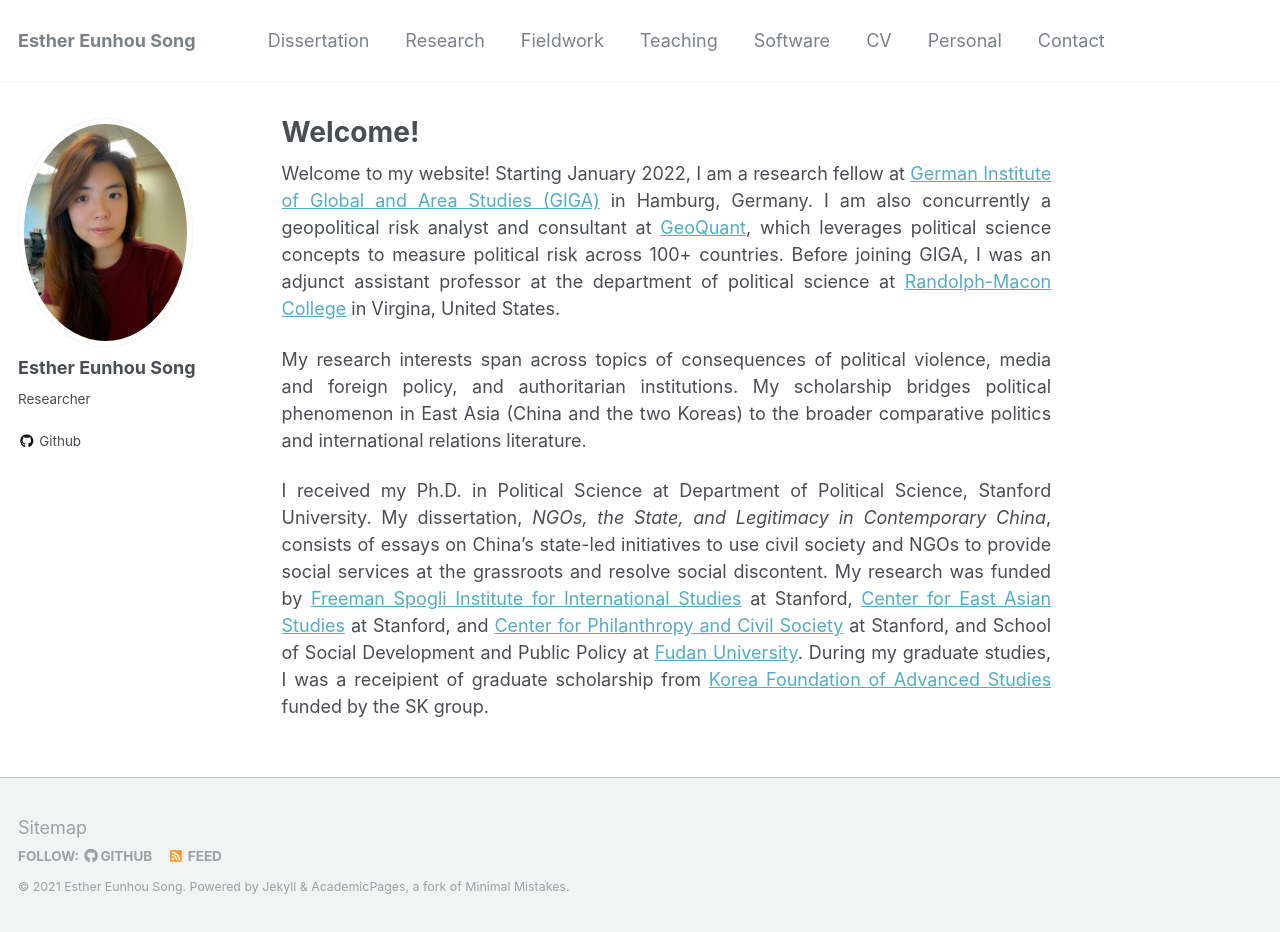
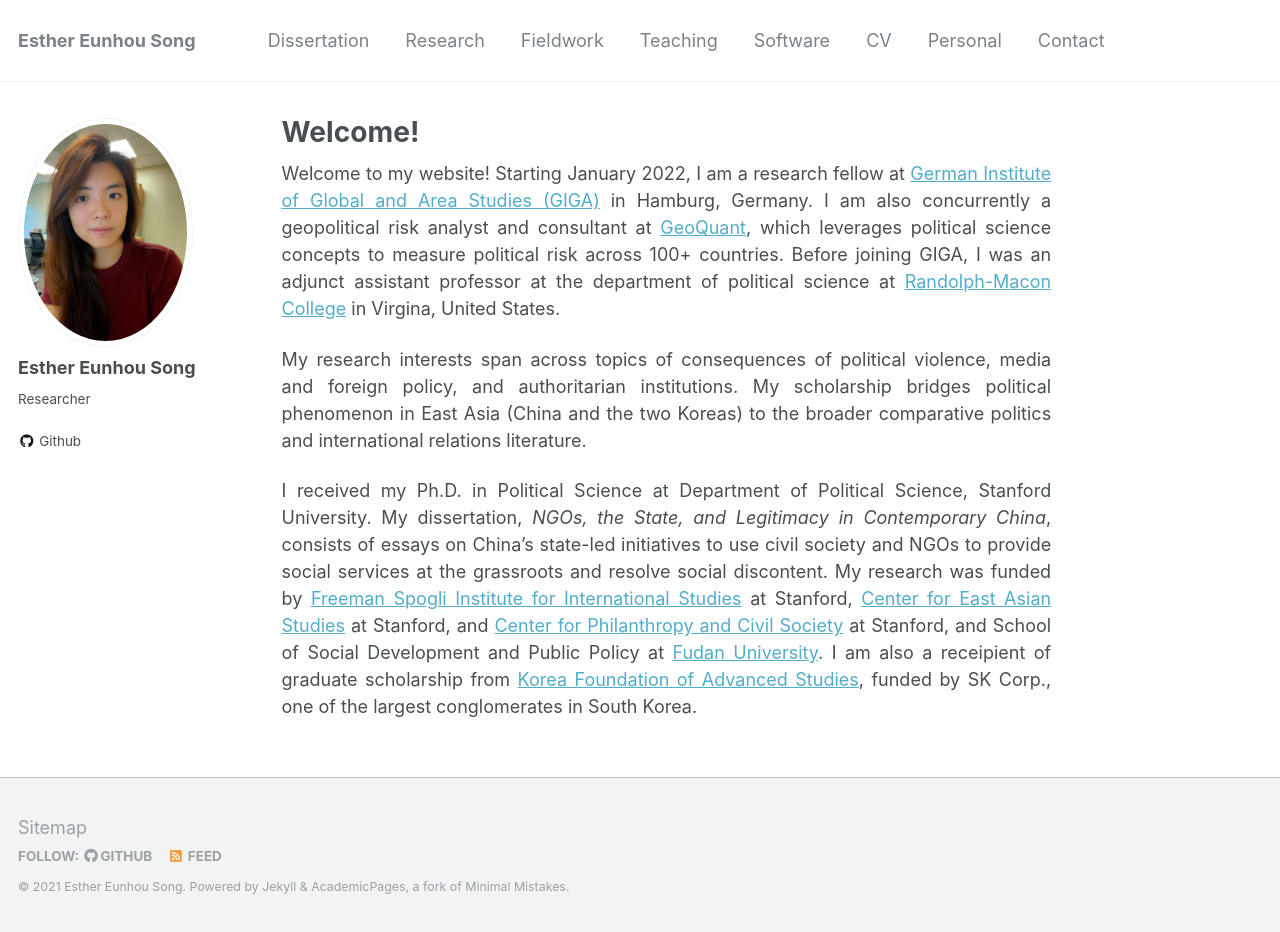
Before and after one commit to ehsong/ehsong.github.io, a Jekyll site: the page built from _pages/about.md, in a window 1280 px wide and 932 px high. Built offline with Jekyll 4.4.1, drawn with Linux system fonts in a browser that asks for light colours.

Commit message:
Update about.md

```diff
--- a/_pages/about.md
+++ b/_pages/about.md
@@ -11,4 +11,4 @@
 
 My research interests span across topics of consequences of political violence, media and foreign policy, and authoritarian institutions. My scholarship bridges political phenomenon in East Asia (China and the two Koreas) to the broader comparative politics and international relations literature.
 
-I received my Ph.D. in Political Science at Department of Political Science, Stanford University. My dissertation, *NGOs, the State, and Legitimacy in Contemporary China*, consists of essays on China's state-led initiatives to use civil society and NGOs to provide social services at the grassroots and resolve social discontent. My research was funded by [Freeman Spogli Institute for International Studies](https://fsi.stanford.edu/) at Stanford, [Center for East Asian Studies](https://ceas.stanford.edu/) at Stanford, and [Center for Philanthropy and Civil Society](https://pacscenter.stanford.edu/) at Stanford, and School of Social Development and Public Policy at [Fudan University](https://www.fudan.edu.cn/en/). During my graduate studies, I was a receipient of graduate scholarship from [Korea Foundation of Advanced Studies](http://www.kfas.or.kr/) funded by the SK group.
+I received my Ph.D. in Political Science at Department of Political Science, Stanford University. My dissertation, *NGOs, the State, and Legitimacy in Contemporary China*, consists of essays on China's state-led initiatives to use civil society and NGOs to provide social services at the grassroots and resolve social discontent. My research was funded by [Freeman Spogli Institute for International Studies](https://fsi.stanford.edu/) at Stanford, [Center for East Asian Studies](https://ceas.stanford.edu/) at Stanford, and [Center for Philanthropy and Civil Society](https://pacscenter.stanford.edu/) at Stanford, and School of Social Development and Public Policy at [Fudan University](https://www.fudan.edu.cn/en/). I am also a receipient of graduate scholarship from [Korea Foundation of Advanced Studies](http://www.kfas.or.kr/), funded by SK Corp., one of the largest conglomerates in South Korea.
```
